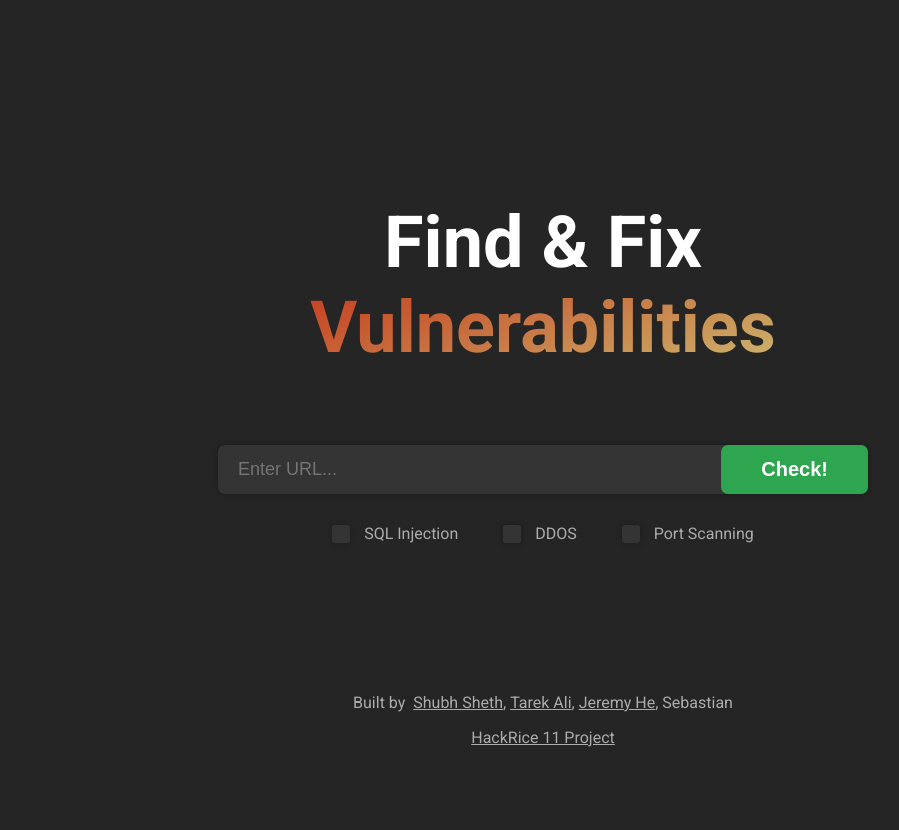
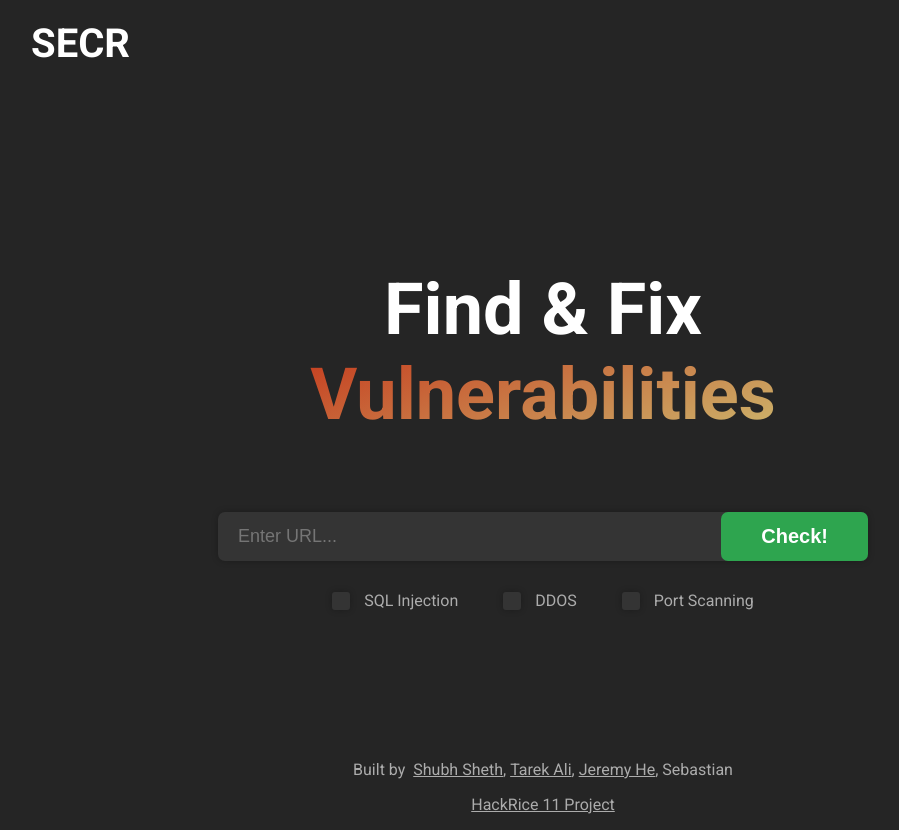
Before and after one commit to new-adventure/SECR, a React (Create React App) app in the folder secr/: page / in a window 1280 px wide. Shown: the whole page, without its empty margins (97-996 px from the left). Before the commit the page ends 800 px from the top, so only its background shows below. Built offline with nearby package versions, Linux system fonts and the light colour scheme.

Commit message:
Added navbar

```diff
--- a/secr/src/App.css
+++ b/secr/src/App.css
@@ -21,6 +21,19 @@ h1 span {
 	background-clip: text;
 	-webkit-text-fill-color: transparent;
 	-webkit-box-decoration-break: clone;
+}
+
+.navbar {
+	max-width: 1024px;
+	margin: 20px auto 0;
+	text-align: left;
+	padding: 0 15px;
+}
+
+.navbar .logo {
+	font-size: 40px;
+	font-weight: bold;
+	margin: 0;
 }
 
 form {
--- a/secr/src/App.js
+++ b/secr/src/App.js
@@ -4,10 +4,12 @@ import './App.css';
 import Header from './components/header/Header';
 import Form from './components/form/Form';
 import Credits from './components/credits/Credits';
+import Navbar from './components/navbar/Navbar';
 
 function App() {
 	return (
 		<div className="App">
+			<Navbar />
 			<Header />
 			<Form />
 			<Credits />
--- /dev/null
+++ b/secr/src/components/navbar/Navbar.js
@@ -0,0 +1,9 @@
+function Navbar() {
+	return (
+		<div className="navbar">
+            <p className="logo">SECR</p>
+        </div>
+	);
+}
+
+export default Navbar;
```
